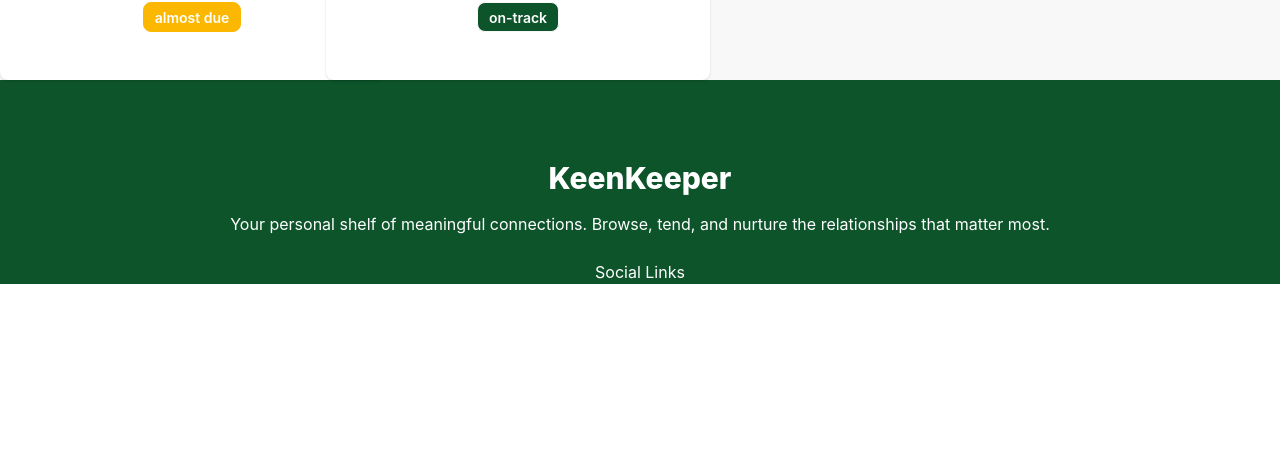
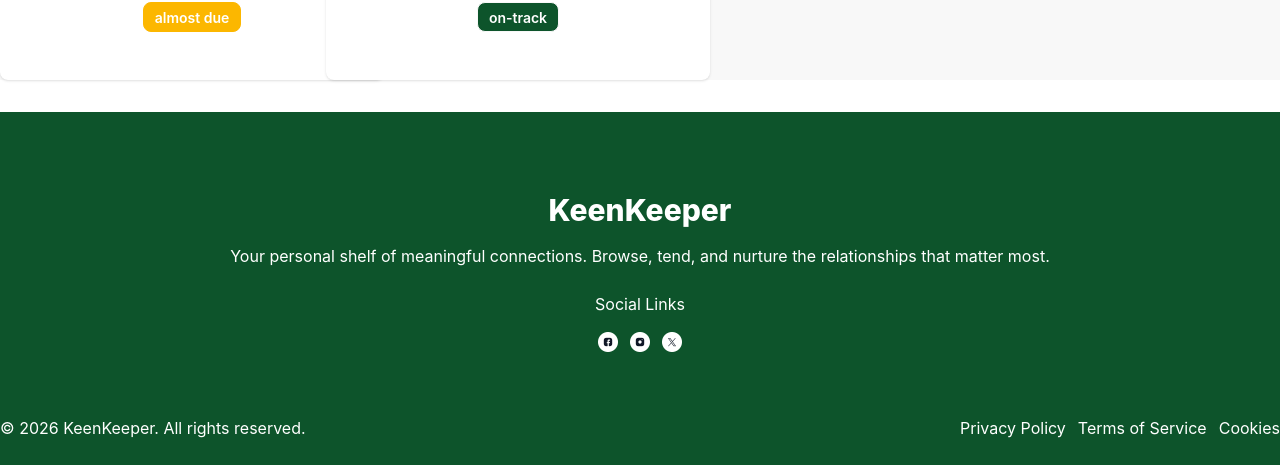
Before and after one commit to nayem-codes/Assignment07, a React (Vite) app: page / in a window 1280 px wide. Shown: the part 1376-1841 px from the top of the page. Before the commit the page ends 1660 px from the top, so only its background shows below. Built offline with nearby package versions, Linux system fonts and the light colour scheme.

Commit message:
added footer

```diff
--- a/src/components/shared/Footer.jsx
+++ b/src/components/shared/Footer.jsx
@@ -1,16 +1,30 @@
 import React from 'react';
+import facebook from "../../assets/facebook.png"
+import instagram from "../../assets/instagram.png"
+import twitter from "../../assets/twitter.png"
 
 const Footer = () => {
     return (
-        <div className='bg-green-900'>
-          <div className='container mx-auto text-white text-center'>
-            <h2 className='font-extrabold text-3xl pt-20'>KeenKeeper</h2>
-            <p className='mt-4 mb-6'>Your personal shelf of meaningful connections. Browse, tend, and nurture the relationships that matter most.</p>
-            <p>Social Links</p>
-            <div className='flex gap-3'>
+        <div className='bg-green-900 mt-8'>
+            <div className='container mx-auto text-white text-center '>
+                <h2 className='font-extrabold text-3xl pt-20'>KeenKeeper</h2>
+                <p className='mt-4 mb-6'>Your personal shelf of meaningful connections. Browse, tend, and nurture the relationships that matter most.</p>
+                <p>Social Links</p>
+                <div className='flex gap-3 justify-center items-center mx-auto w-5 h-5 mt-4'>
+                    <img src={facebook} alt="" />
+                    <img src={instagram} alt="" />
+                    <img src={twitter} alt="" />
+                </div>
 
+                <div className='container mx-auto flex justify-between mt-16 pb-7'>
+                    <p>© 2026 KeenKeeper. All rights reserved.</p>
+                    <div className='flex gap-3'>
+                        <p>Privacy Policy</p>
+                        <p> Terms of Service</p>
+                        <p>Cookies</p>
+                    </div>
+                </div>
             </div>
-          </div>
         </div>
     );
 };
```
